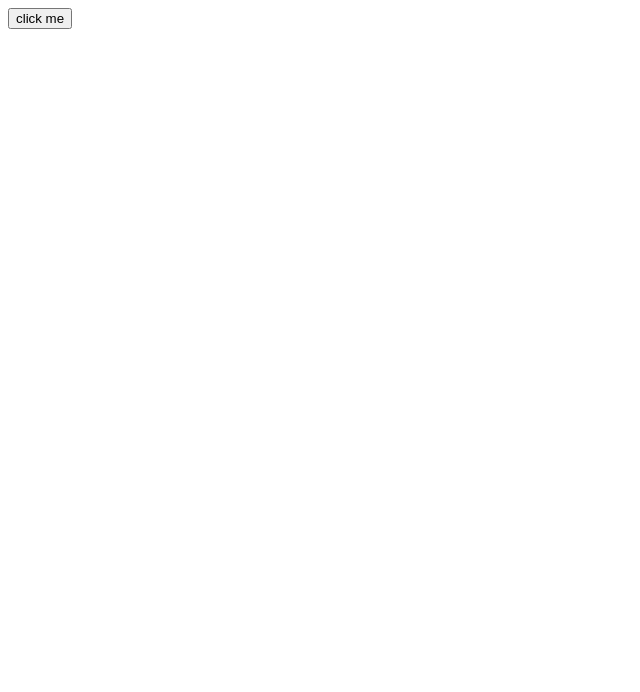
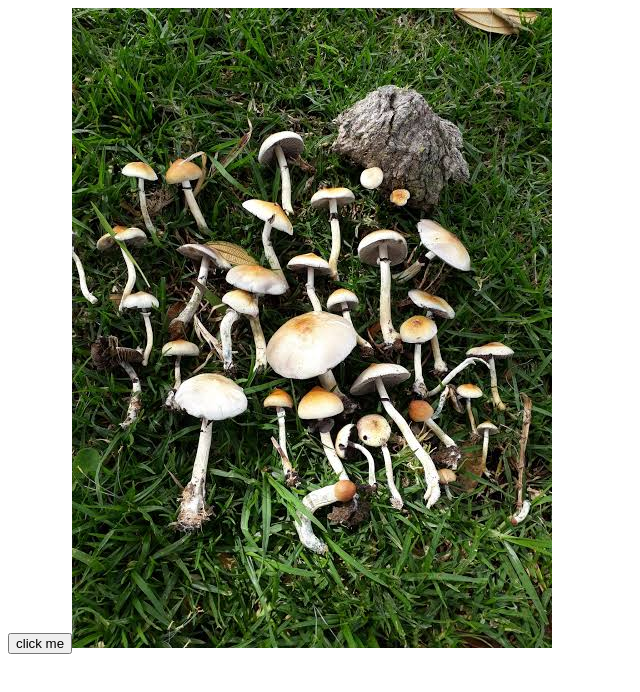
Before and after one commit to austin0x1A4/reactApp, a React (Vite) app in the folder frontend/: page / in a window 1280 px wide. Shown: the top 692 px of the page, without its empty margins (0-640 px from the left). Built offline with nearby package versions, Linux system fonts and the light colour scheme.

Commit message:
click handers

```diff
--- a/frontend/src/App.jsx
+++ b/frontend/src/App.jsx
@@ -1,4 +1,5 @@
 import Button from './Button.jsx';
+import ProfilePicture from './ProfilePicture.jsx';
 
 
 function App() {
@@ -6,6 +7,7 @@
   return(
     <>
     <Button />
+    <ProfilePicture />
     </>
 
   );
--- a/frontend/src/Button.jsx
+++ b/frontend/src/Button.jsx
@@ -1,19 +1,8 @@
 
 function Button(){
-    //const handleClick = () => console.log("OUCH");
-    let count = 0;
-    const handleClick2 = (name) => {
-        if(count <3){
-            count++;
-            console.log(`${name} you clicked me ${count} time/s`)
-        }
-        else{
-            console.log(`${name} stop clicking me!`)
-        }
-
-    }
+    const handleClick = (e) => e.target.textContent = "OUCH!";
     return(
-        <button onClick={() => handleClick2("Austin")}>click me</button>
+        <button onDoubleClick={(e) => handleClick(e)}>click me</button>
     );
 }
 export default Button
--- /dev/null
+++ b/frontend/src/ProfilePicture.jsx
@@ -0,0 +1,8 @@
+function ProfilePicture () {
+    const imageurl = './src/assets/profpic.jpeg';
+    const handleClick = (e) => e.target.style.display = "none";
+
+    return(<img onClick={(e)=>handleClick(e)} src={imageurl}></img>);
+
+}
+export default ProfilePicture
```
